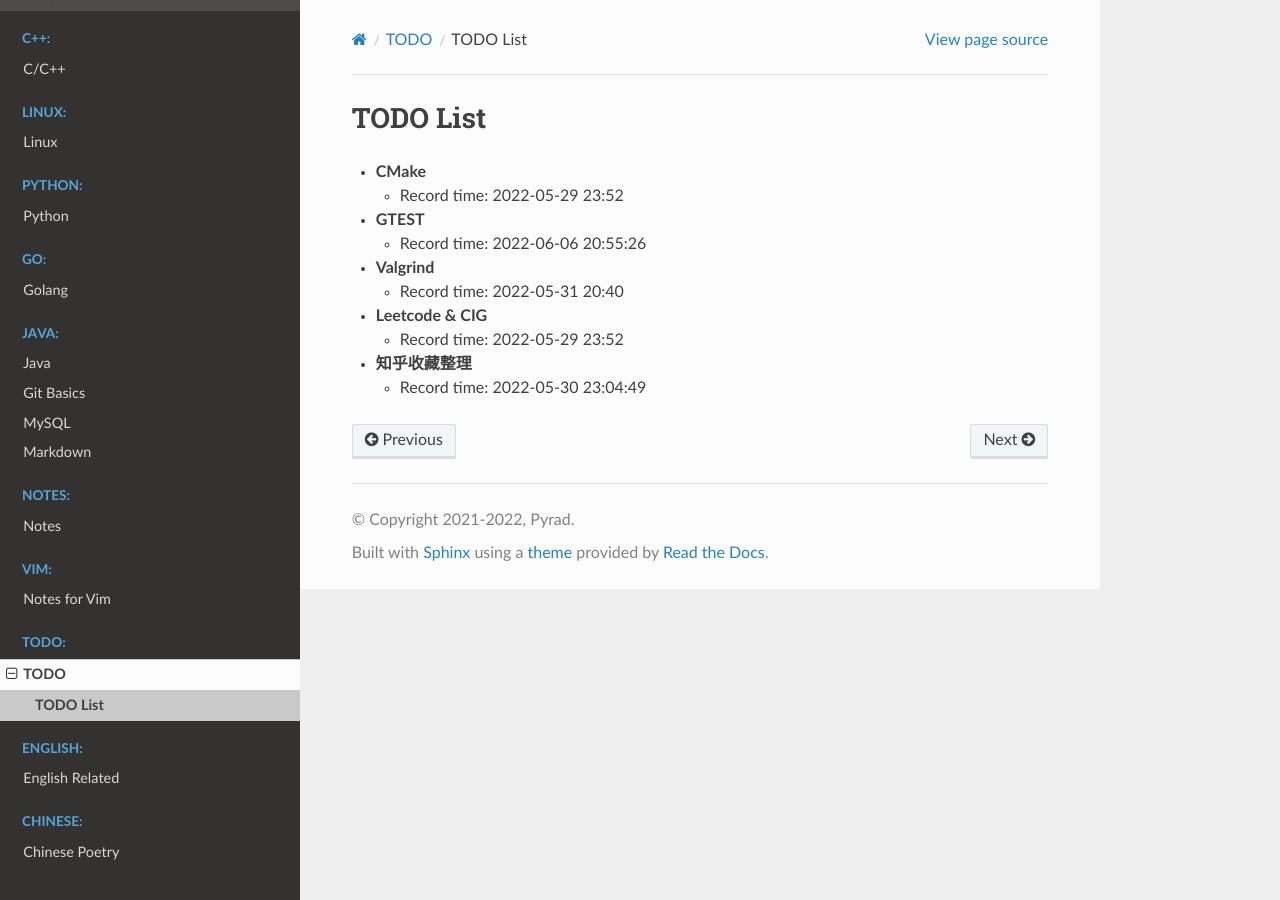
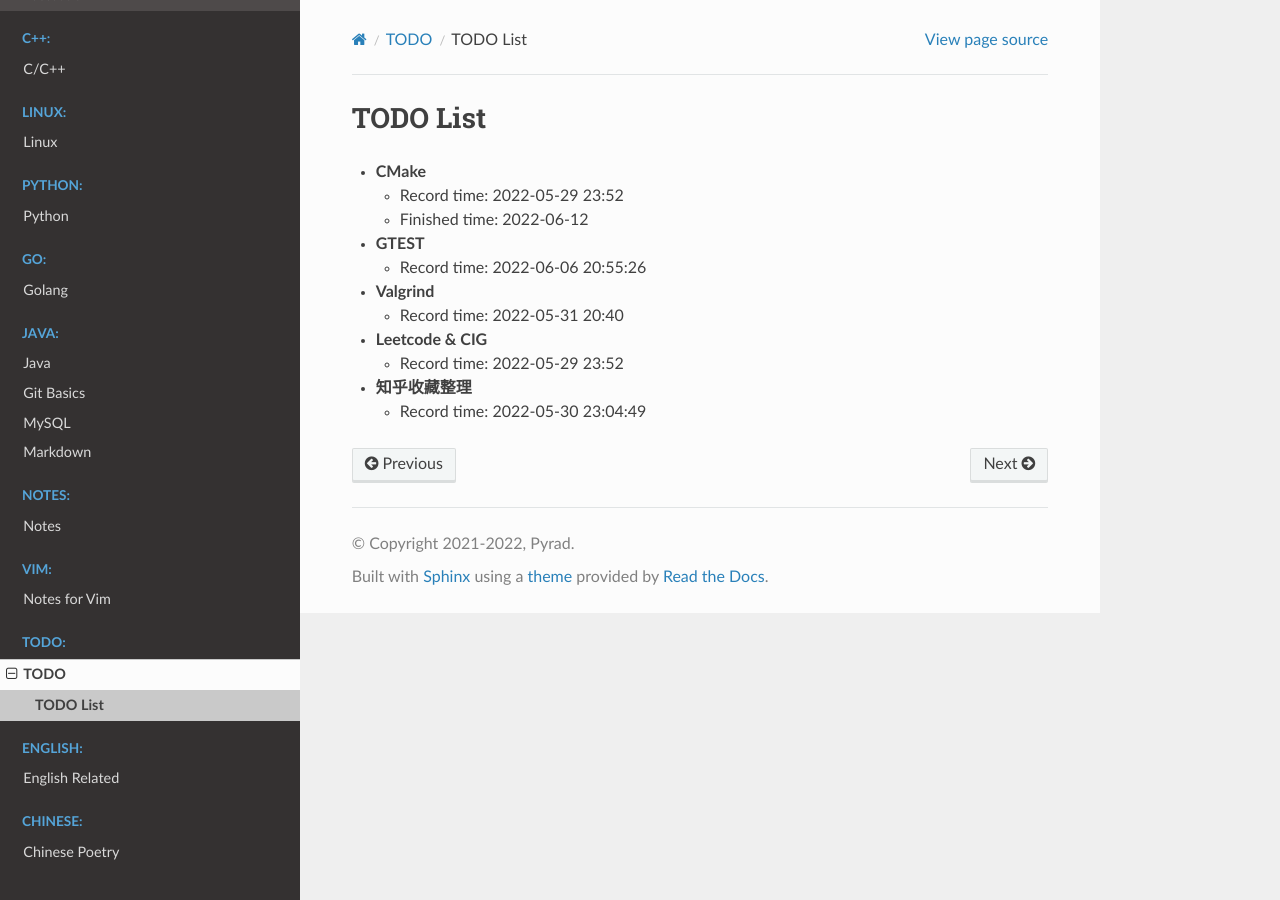
Before and after one commit to Pyrad/pyradnotes, a Sphinx documentation site: the page built from source/TODO/todo.md, in a window 1280 px wide. Built offline with Sphinx 7.4.7 and the Read the Docs theme 2.0.0, drawn with Linux system fonts in a browser that asks for light colours.

Commit message:
CMake tutorial finished time

```diff
--- a/source/TODO/todo.md
+++ b/source/TODO/todo.md
@@ -2,6 +2,7 @@
 
 - **CMake**
   - Record time: 2022-05-29 23:52
+  - Finished time: 2022-06-12
 - **GTEST**
   - Record time: 2022-06-06 20:55:26
 - **Valgrind**
```
